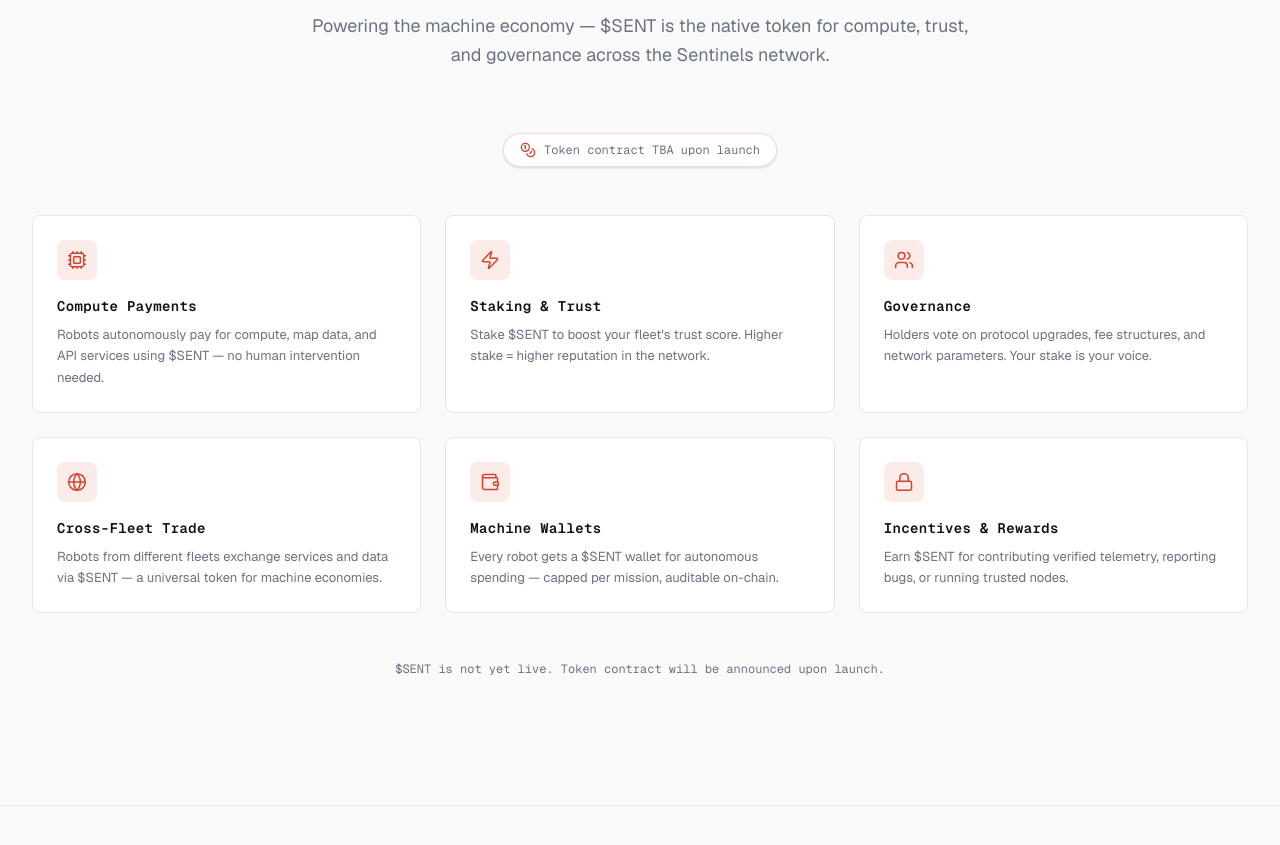
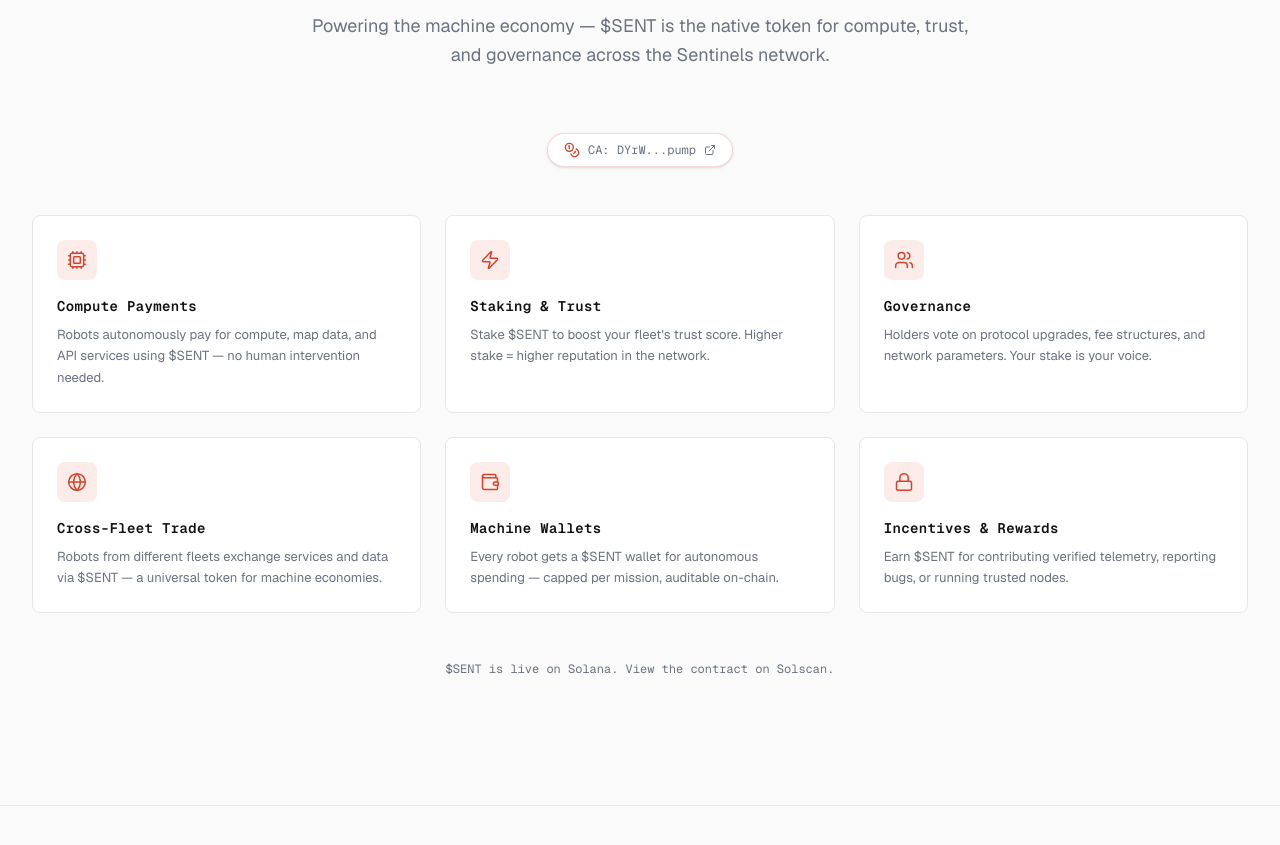
Before and after one commit to SentinelsToday/sentinels, a Next.js app: page / in a window 1280 px wide. Shown: the part 9300-10145 px from the top of the page. Built offline with nearby package versions, Linux system fonts and the light colour scheme.

Commit message:
feat: add live  token address to tokonomics section

```diff
--- a/src/components/sentinels/tokonomics-section.tsx
+++ b/src/components/sentinels/tokonomics-section.tsx
@@ -1,7 +1,7 @@
 "use client";
 
 import { motion } from "framer-motion";
-import { Coins, Zap, Lock, Users, Cpu, Globe, ArrowRight, Wallet } from "lucide-react";
+import { Coins, Zap, Lock, Users, Cpu, Globe, ArrowRight, Wallet, ExternalLink } from "lucide-react";
 
 const fadeUp = {
   hidden: { opacity: 0, y: 24 },
@@ -41,6 +41,8 @@
   },
 ];
 
+const SENT_ADDRESS = "DYrWewaqjmiMpnTh8SGzfo9NkiTzFckTTmnRMDQypump";
+
 export function TokonomicsSection() {
   return (
     <section id="tokonomics" className="relative py-20 sm:py-28 lg:py-32 bg-surface border-t border-border">
@@ -73,12 +75,18 @@
           variants={fadeUp}
           className="flex justify-center mb-12"
         >
-          <div className="inline-flex items-center gap-2 rounded-full border border-sentinels/20 bg-white px-4 py-2 shadow-sm">
+          <a
+            href={`https://solscan.io/token/${SENT_ADDRESS}`}
+            target="_blank"
+            rel="noopener noreferrer"
+            className="inline-flex items-center gap-2 rounded-full border border-sentinels/20 bg-white px-4 py-2 shadow-sm hover:border-sentinels/40 hover:shadow-md transition-all"
+          >
             <Coins className="h-4 w-4 text-sentinels" />
             <span className="font-mono text-xs text-muted-foreground">
-              Token contract TBA upon launch
+              CA: {SENT_ADDRESS.slice(0, 4)}...{SENT_ADDRESS.slice(-4)}
             </span>
-          </div>
+            <ExternalLink className="h-3 w-3 text-muted-foreground" />
+          </a>
         </motion.div>
 
         {/* Use Cases Grid */}
@@ -118,7 +126,7 @@
           className="mt-12 text-center"
         >
           <p className="font-mono text-xs text-muted-foreground">
-            $SENT is not yet live. Token contract will be announced upon launch.
+            $SENT is live on Solana. View the contract on Solscan.
           </p>
         </motion.div>
       </div>
```
